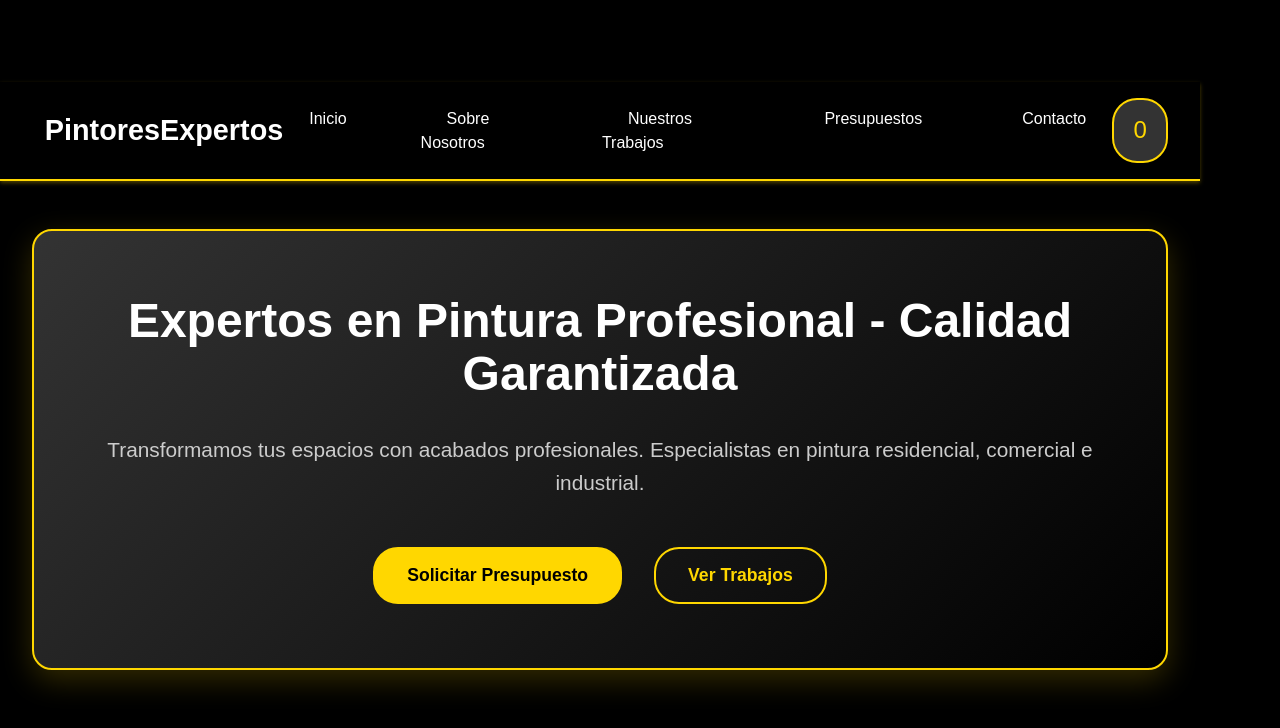
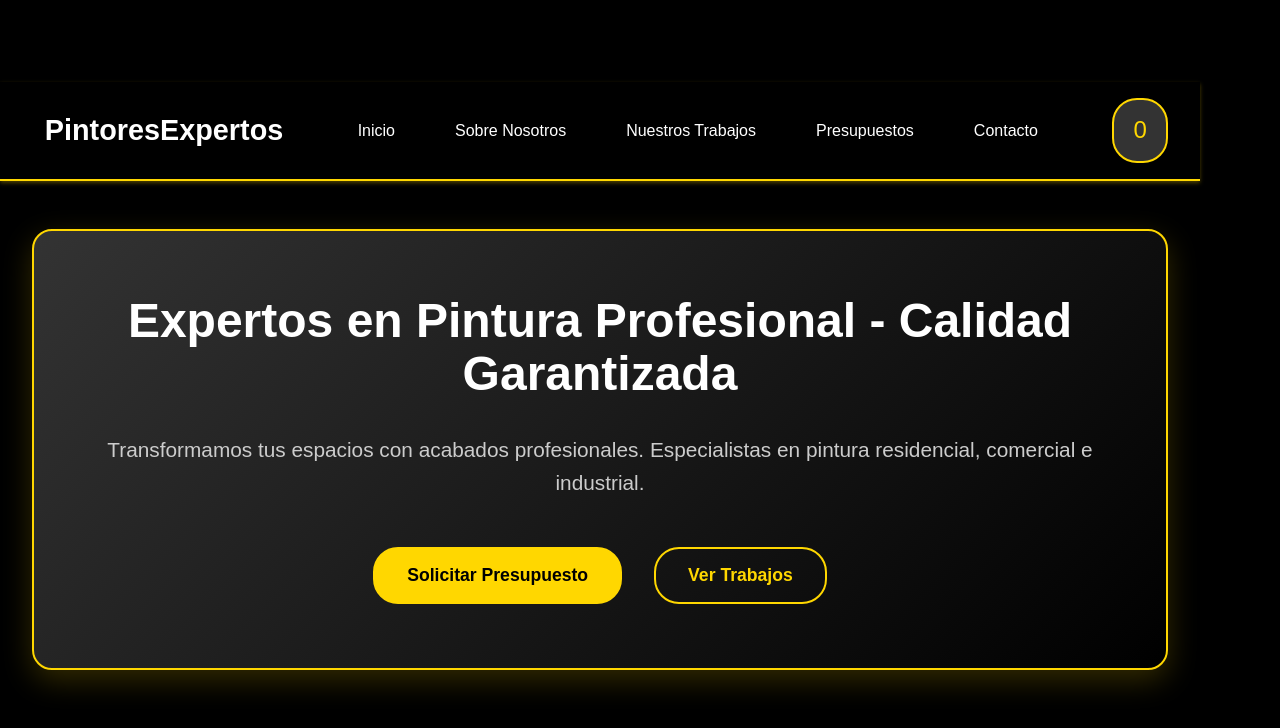
Before and after one commit to andresgarcia-2/CreaTuLanding1Garcia, a React (Vite) app: page / in a window 1280 px wide. Shown: the top 728 px of the page. Built offline with nearby package versions, Linux system fonts and the light colour scheme.

Commit message:
cambios en el css

```diff
--- a/src/App.css
+++ b/src/App.css
@@ -11,7 +11,6 @@ body {
   min-height: 100vh;
 }
 
-/* Estilos del NavBar */
 .navbar {
   background-color: #000000;
   padding: 1rem 0;
@@ -45,23 +44,27 @@ body {
   font-weight: bold;
 }
 
-/* Menú horizontal */
 .nav-menu {
   display: flex;
   list-style: none;
-  gap: 3rem;
+  gap: 1.5rem;
   flex: 1;
   justify-content: center;
+}
+
+.nav-item {
+  white-space: nowrap;
 }
 
 .nav-link {
   color: #ffffff;
   text-decoration: none;
   font-weight: 500;
-  padding: 0.8rem 1.5rem;
+  padding: 0.8rem 1rem;
   border-radius: 25px;
   transition: all 0.3s ease;
   border: 2px solid transparent;
+  white-space: nowrap;
 }
 
 .nav-link:hover {
@@ -71,7 +74,6 @@ body {
   transform: translateY(-2px);
 }
 
-/* Estilos del CartWidget */
 .cart-widget {
   display: flex;
   align-items: center;
@@ -91,7 +93,6 @@ body {
   transform: scale(1.1);
 }
 
-/* Estilos del ItemListContainer */
 .item-list-container {
   max-width: 1200px;
   margin: 0 auto;
@@ -168,7 +169,6 @@ body {
   transform: translateY(-3px);
 }
 
-/* Responsive */
 @media (max-width: 768px) {
   .nav-container {
     flex-direction: column;
```
